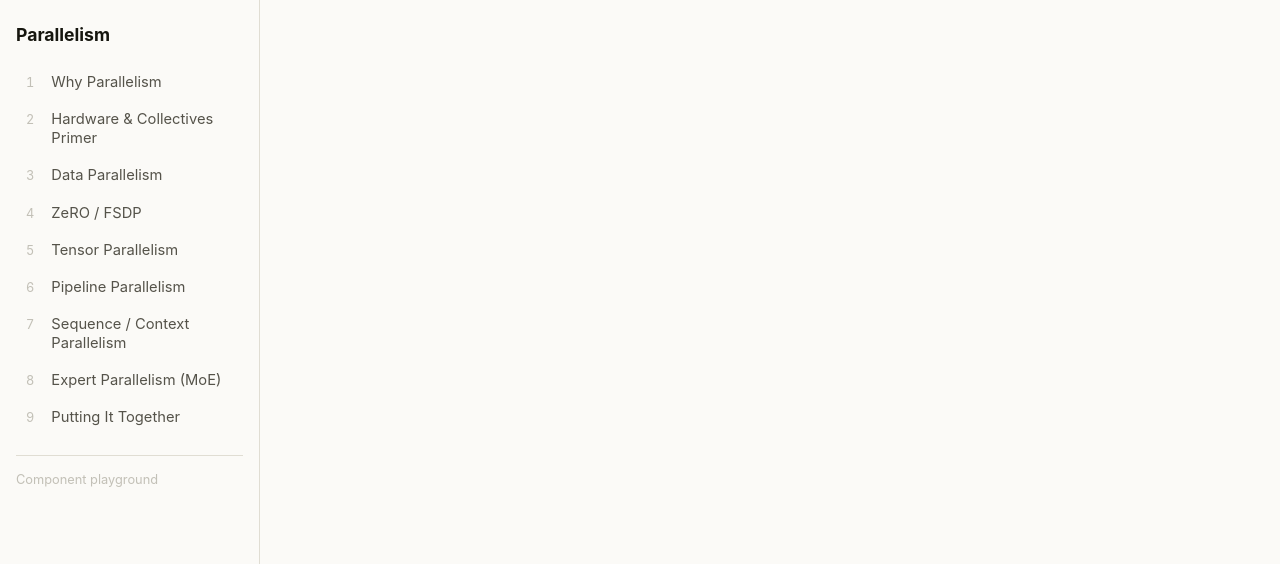
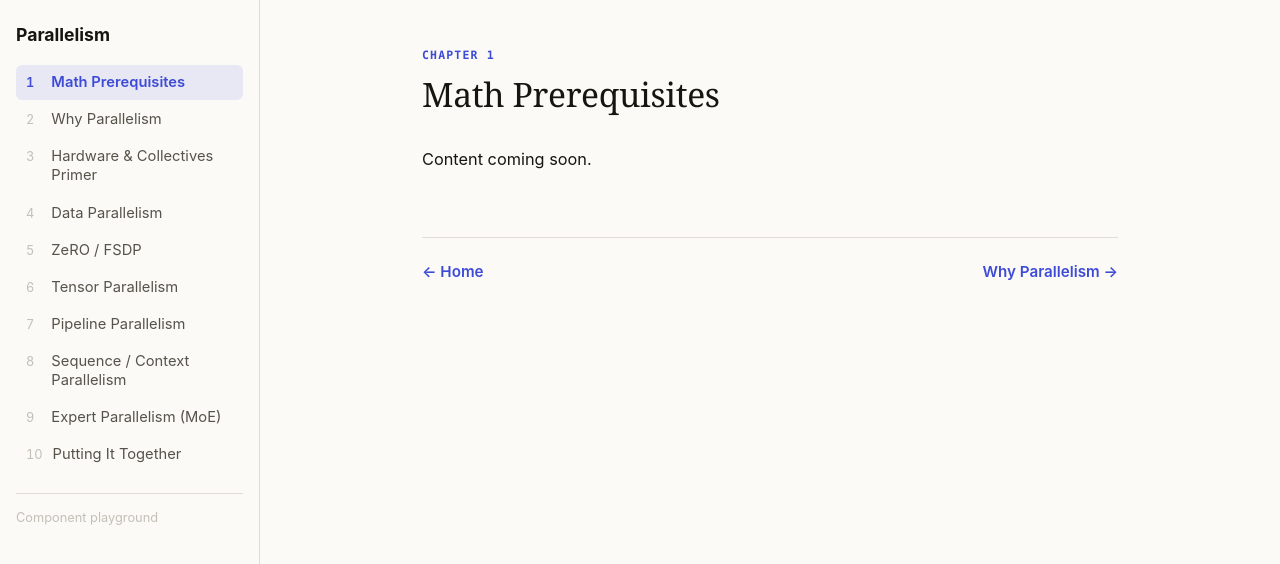
Before and after one commit to parani-zenteiq-ai/parallelism, a React (Vite) app: page /math-prerequisites in a window 1280 px wide. Shown: the top 564 px of the page. Built offline with nearby package versions, Linux system fonts and the light colour scheme.

Commit message:
Add Math Prerequisites chapter slot; derive chapter order/title from registry

```diff
--- a/src/App.tsx
+++ b/src/App.tsx
@@ -2,6 +2,7 @@ import { Routes, Route } from 'react-router-dom'
 import { NavSidebar } from './components/layout/NavSidebar'
 import { Home } from './chapters/Home'
 import { Playground } from './pages/Playground'
+import { MathPrerequisites } from './chapters/MathPrerequisites'
 import { WhyParallelism } from './chapters/WhyParallelism'
 import { Collectives } from './chapters/Collectives'
 import { DataParallel } from './chapters/DataParallel'
@@ -20,6 +21,7 @@ function App() {
         <Routes>
           <Route path="/" element={<Home />} />
           <Route path="/playground" element={<Playground />} />
+          <Route path="/math-prerequisites" element={<MathPrerequisites />} />
           <Route path="/why-parallelism" element={<WhyParallelism />} />
           <Route path="/collectives" element={<Collectives />} />
           <Route path="/data-parallel" element={<DataParallel />} />
--- a/src/chapters/Collectives/index.tsx
+++ b/src/chapters/Collectives/index.tsx
@@ -2,7 +2,7 @@ import { ChapterLayout } from '../../components/layout/ChapterLayout'
 
 export function Collectives() {
   return (
-    <ChapterLayout slug="collectives" order={2} title="Hardware & Collectives Primer">
+    <ChapterLayout slug="collectives">
       <p>Content coming soon.</p>
     </ChapterLayout>
   )
--- a/src/chapters/DataParallel/index.tsx
+++ b/src/chapters/DataParallel/index.tsx
@@ -2,7 +2,7 @@ import { ChapterLayout } from '../../components/layout/ChapterLayout'
 
 export function DataParallel() {
   return (
-    <ChapterLayout slug="data-parallel" order={3} title="Data Parallelism">
+    <ChapterLayout slug="data-parallel">
       <p>Content coming soon.</p>
     </ChapterLayout>
   )
--- /dev/null
+++ b/src/chapters/MathPrerequisites/index.tsx
@@ -0,0 +1,9 @@
+import { ChapterLayout } from '../../components/layout/ChapterLayout'
+
+export function MathPrerequisites() {
+  return (
+    <ChapterLayout slug="math-prerequisites">
+      <p>Content coming soon.</p>
+    </ChapterLayout>
+  )
+}
--- a/src/chapters/Moe/index.tsx
+++ b/src/chapters/Moe/index.tsx
@@ -2,7 +2,7 @@ import { ChapterLayout } from '../../components/layout/ChapterLayout'
 
 export function Moe() {
   return (
-    <ChapterLayout slug="moe" order={8} title="Expert Parallelism (MoE)">
+    <ChapterLayout slug="moe">
       <p>Content coming soon.</p>
     </ChapterLayout>
   )
--- a/src/chapters/PuttingItTogether/index.tsx
+++ b/src/chapters/PuttingItTogether/index.tsx
@@ -2,7 +2,7 @@ import { ChapterLayout } from '../../components/layout/ChapterLayout'
 
 export function PuttingItTogether() {
   return (
-    <ChapterLayout slug="putting-it-together" order={9} title="Putting It Together">
+    <ChapterLayout slug="putting-it-together">
       <p>Content coming soon.</p>
     </ChapterLayout>
   )
--- a/src/chapters/SequenceParallel/index.tsx
+++ b/src/chapters/SequenceParallel/index.tsx
@@ -2,7 +2,7 @@ import { ChapterLayout } from '../../components/layout/ChapterLayout'
 
 export function SequenceParallel() {
   return (
-    <ChapterLayout slug="sequence-parallel" order={7} title="Sequence / Context Parallelism">
+    <ChapterLayout slug="sequence-parallel">
       <p>Content coming soon.</p>
     </ChapterLayout>
   )
--- a/src/chapters/TensorParallel/index.tsx
+++ b/src/chapters/TensorParallel/index.tsx
@@ -2,7 +2,7 @@ import { ChapterLayout } from '../../components/layout/ChapterLayout'
 
 export function TensorParallel() {
   return (
-    <ChapterLayout slug="tensor-parallel" order={5} title="Tensor Parallelism">
+    <ChapterLayout slug="tensor-parallel">
       <p>Content coming soon.</p>
     </ChapterLayout>
   )
--- a/src/chapters/WhyParallelism/index.tsx
+++ b/src/chapters/WhyParallelism/index.tsx
@@ -2,7 +2,7 @@ import { ChapterLayout } from '../../components/layout/ChapterLayout'
 
 export function WhyParallelism() {
   return (
-    <ChapterLayout slug="why-parallelism" order={1} title="Why Parallelism">
+    <ChapterLayout slug="why-parallelism">
       <p>Content coming soon.</p>
     </ChapterLayout>
   )
--- a/src/chapters/ZeroFsdp/index.tsx
+++ b/src/chapters/ZeroFsdp/index.tsx
@@ -2,7 +2,7 @@ import { ChapterLayout } from '../../components/layout/ChapterLayout'
 
 export function ZeroFsdp() {
   return (
-    <ChapterLayout slug="zero-fsdp" order={4} title="ZeRO / FSDP">
+    <ChapterLayout slug="zero-fsdp">
       <p>Content coming soon.</p>
     </ChapterLayout>
   )
--- a/src/chapters/registry.ts
+++ b/src/chapters/registry.ts
@@ -7,56 +7,62 @@ export interface ChapterMeta {
 
 export const chapters: ChapterMeta[] = [
   {
+    slug: 'math-prerequisites',
+    order: 1,
+    title: 'Math Prerequisites',
+    summary: 'The small bit of math you need before anything else: arithmetic, dot products, and matrix multiplication.',
+  },
+  {
     slug: 'why-parallelism',
-    order: 1,
+    order: 2,
     title: 'Why Parallelism',
     summary: 'Model size vs. single-GPU memory and compute limits.',
   },
   {
     slug: 'collectives',
-    order: 2,
+    order: 3,
     title: 'Hardware & Collectives Primer',
     summary: 'GPU memory hierarchy, interconnects, and the collective ops everything else is built from.',
   },
   {
     slug: 'data-parallel',
-    order: 3,
+    order: 4,
     title: 'Data Parallelism',
     summary: 'Replicate the model, shard the data, sync gradients.',
   },
   {
     slug: 'zero-fsdp',
-    order: 4,
+    order: 5,
     title: 'ZeRO / FSDP',
     summary: 'Sharding optimizer states, gradients, and parameters to break the replication wall.',
   },
   {
     slug: 'tensor-parallel',
-    order: 5,
+    order: 6,
     title: 'Tensor Parallelism',
     summary: 'Column- and row-parallel layers that split a single layer across devices.',
   },
   {
     slug: 'pipeline-parallel',
-    order: 6,
+    order: 7,
     title: 'Pipeline Parallelism',
     summary: 'Splitting the model by depth, micro-batching, and the bubble problem.',
   },
   {
     slug: 'sequence-parallel',
-    order: 7,
+    order: 8,
     title: 'Sequence / Context Parallelism',
     summary: 'Sharding the sequence dimension for long-context training.',
   },
   {
     slug: 'moe',
-    order: 8,
+    order: 9,
     title: 'Expert Parallelism (MoE)',
     summary: 'Routing tokens to experts spread across devices.',
   },
   {
     slug: 'putting-it-together',
-    order: 9,
+    order: 10,
     title: 'Putting It Together',
     summary: '3D/4D parallelism and how to choose a strategy for your cluster.',
   },
--- a/src/components/layout/ChapterLayout.tsx
+++ b/src/components/layout/ChapterLayout.tsx
@@ -1,23 +1,26 @@
 import { Link } from 'react-router-dom'
 import type { ReactNode } from 'react'
-import { nextChapter, prevChapter } from '../../chapters/registry'
+import { chapters, nextChapter, prevChapter } from '../../chapters/registry'
 import './ChapterLayout.css'
 
 interface ChapterLayoutProps {
   slug: string
-  order: number
-  title: string
   children: ReactNode
 }
 
-export function ChapterLayout({ slug, order, title, children }: ChapterLayoutProps) {
+export function ChapterLayout({ slug, children }: ChapterLayoutProps) {
+  const meta = chapters.find((c) => c.slug === slug)
+  if (!meta) {
+    throw new Error(`Unknown chapter slug: ${slug}`)
+  }
+
   const next = nextChapter(slug)
   const prev = prevChapter(slug)
 
   return (
     <article className="chapter">
-      <div className="chapter-kicker">Chapter {order}</div>
-      <h1>{title}</h1>
+      <div className="chapter-kicker">Chapter {meta.order}</div>
+      <h1>{meta.title}</h1>
       <div className="chapter-body">{children}</div>
       <nav className="chapter-footer-nav">
         {prev ? (
```
Also changed, not shown: 1 other file (tests, documents, lock files or other folders).
